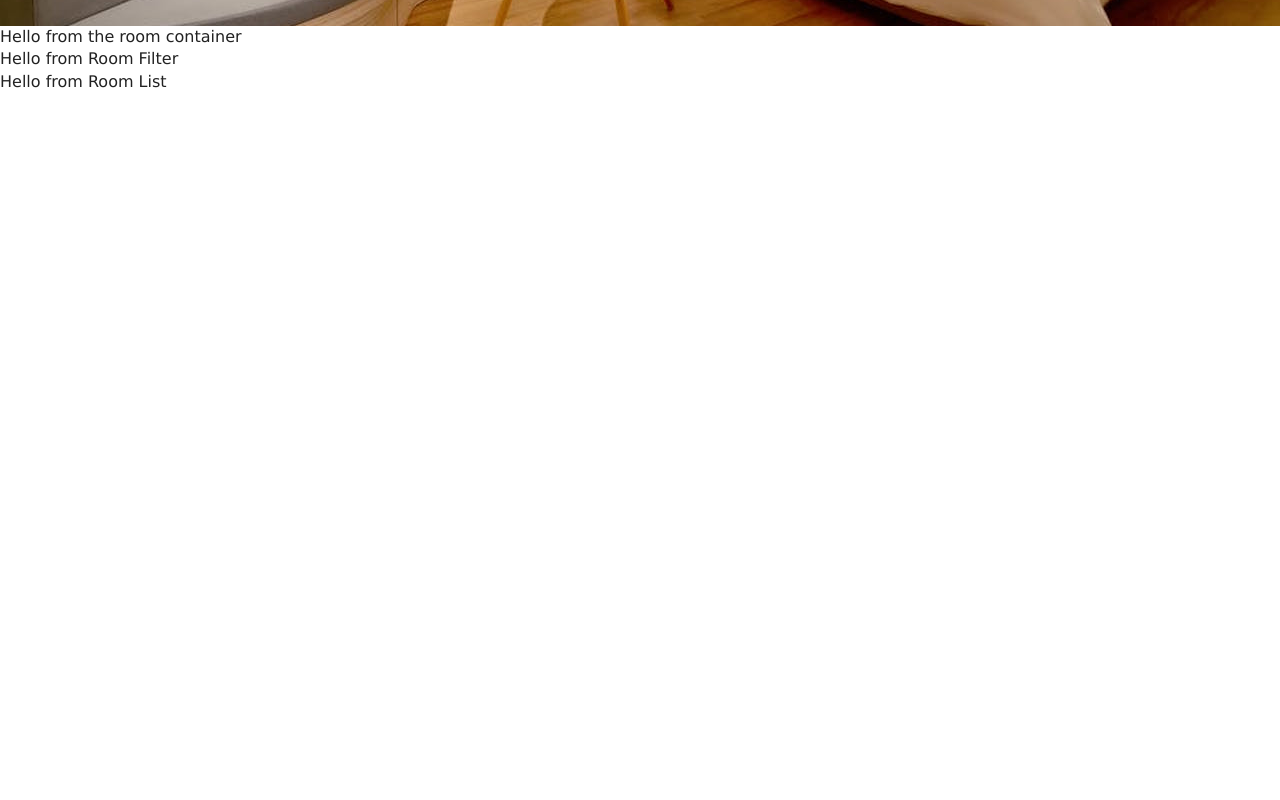
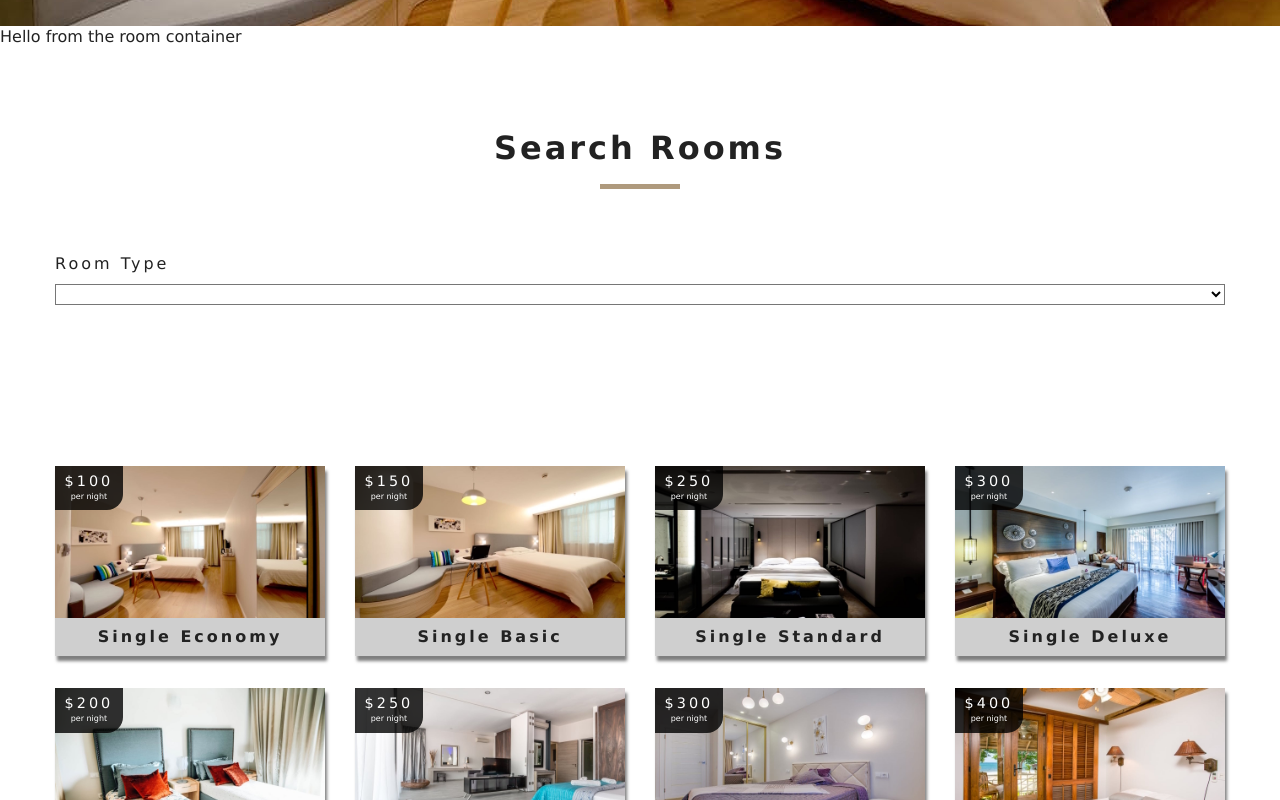
Before and after one commit to ibaylis/react-beach-resort-deploy, a React (Create React App) app: page /rooms in a window 1280 px wide. Shown: the part 520-1320 px from the top of the page. Before the commit the page ends 800 px from the top, so only its background shows below. Built offline with nearby package versions, Linux system fonts and the light colour scheme.

Commit message:
Added Room Filter components and search functions

```diff
--- a/src/components/RoomFilter.js
+++ b/src/components/RoomFilter.js
@@ -1,9 +1,28 @@
 import React from 'react';
+import { useContext } from "react";
+import { RoomContext } from "../context";
+import Title from "../components/Title";
 
 export default function RoomFilter() {
+    const context = useContext(RoomContext);
+    const { handleChange, type, capacity, price, minPrice, maxPrice, minSize, maxSize, breakfast, pets } = context;
     return (
-        <div>
-            Hello from Room Filter
-        </div>
+        <section className="filter-container">
+            <Title title="search rooms" />
+            <form className="filter-form">
+                {/* Select Type */}
+                <div className="form-group">
+                    <label htmlFor="type">Room Type</label>
+                    <select
+                        name="type"
+                        id="type"
+                        value={type}
+                        className="form-control"
+                        onChange={handleChange}
+                    />
+                </div>
+                {/* end select type */}
+            </form>
+        </section>
     )
 }
--- a/src/components/RoomList.js
+++ b/src/components/RoomList.js
@@ -1,9 +1,24 @@
 import React from 'react';
+import Room from './Room';
 
-export default function RoomList() {
+
+export default function RoomList({rooms}) {
+    if(rooms.length === 0) {
+        return (
+            <div className="empty-search">
+                <h3>Unfortunately no rooms matched your search parameters</h3>
+            </div>
+        )
+    }
     return (
-        <div>
-            Hello from Room List
-        </div>
+        <section className="roomslist">
+            <div className="roomslist-center">
+                {
+                    rooms.map(item => {
+                        return <Room key={item.id} room={item} />
+                    })
+                }
+            </div>
+        </section>
     )
 }
--- a/src/context.js
+++ b/src/context.js
@@ -8,7 +8,17 @@
         rooms: [],
         sortedRooms: [],
         featuredRooms: [],
-        loading: true
+        loading: true,
+        type:'all',
+        capacity: 1,
+        price: 0,
+        minPrice: 0,
+        maxPrice: 0,
+        minSize: 0,
+        maxSize: 0,
+        breakfast: false,
+        pets: false
+
     };
 
     // getData
@@ -16,11 +26,17 @@
     componentDidMount(){
         let rooms = this.formatData(items);
         let featuredRooms = rooms.filter(room => room.featured === true);
+        let maxPrice = Math.max(...rooms.map(item => item.price));
+        let maxSize = Math.max(...rooms.map(item => item.size));
+
         this.setState({
             rooms,
             featuredRooms,
             sortedRooms: rooms,
-            loading: false
+            loading: false,
+            price: maxPrice,
+            maxPrice,
+            maxSize
         });
     }
 
@@ -49,14 +65,25 @@
         return room;
     };
 
+    handleChange = event => {
+        const type = event.target.type;
+        const name = event.target.name;
+        const value = event.target.value;
+        console.log(type, name, value);
+    };
+
+    filterRooms = () => {
+        console.log("hello");
+    }
+
     render() {
         return (
             <RoomContext.Provider
                 value={{
                     ...this.state,
-                    getRoom: this.getRoom
+                    getRoom: this.getRoom,
+                    handleChange: this.handleChange
                 }}
-
             >
                 { this.props.children }
             </RoomContext.Provider>
```
